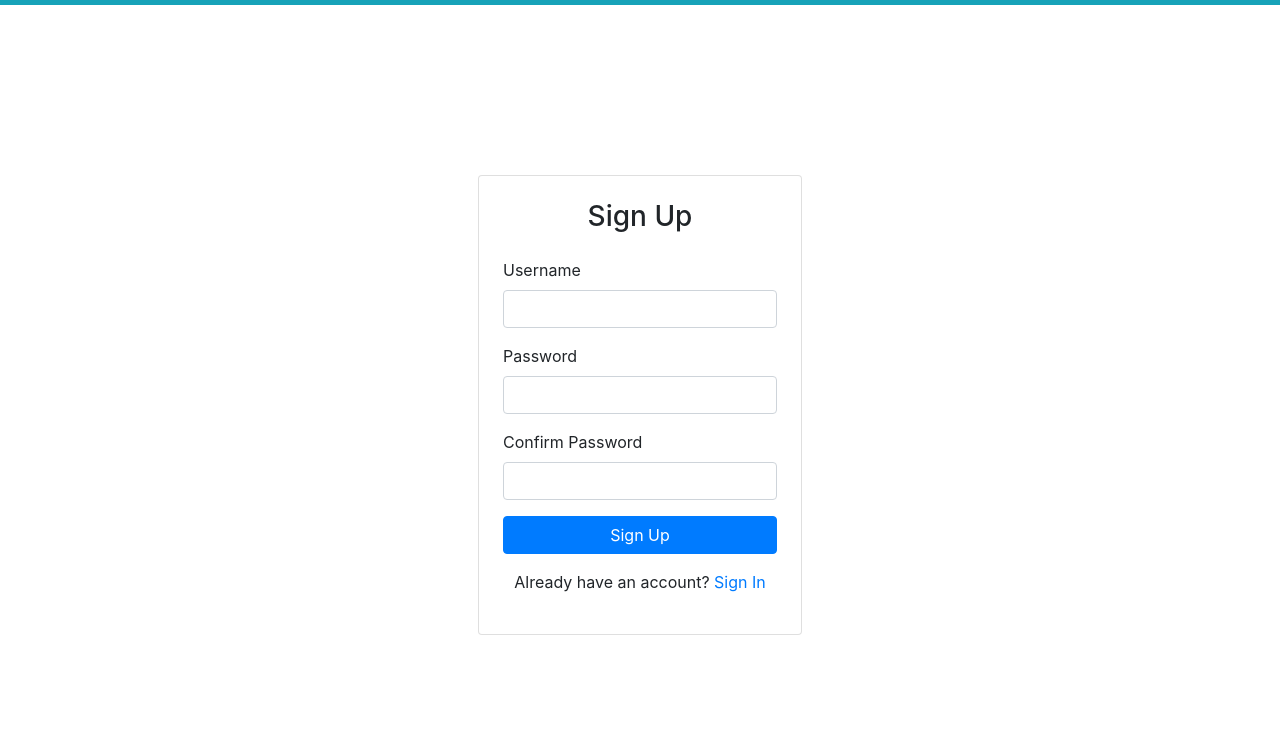
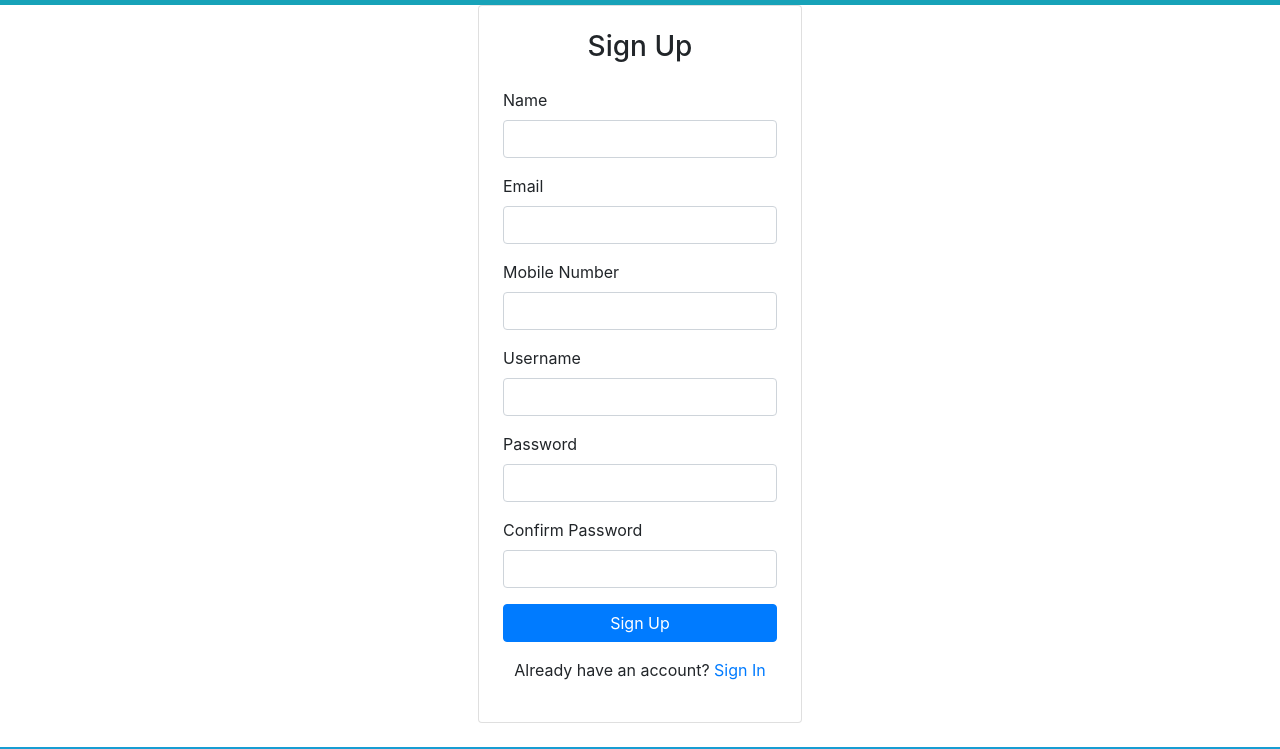
Before and after one commit to sneha1510/online-notes-taker, a plain HTML site: page signup.html in a window 1280 px wide. Shown: the part 51-800 px from the top of the page. Drawn offline with nearby package versions, Linux system fonts and the light colour scheme.

Commit message:
signup form changed

```diff
--- a/signup.html
+++ b/signup.html
@@ -53,12 +53,22 @@
 
 
     <!--signup-->
-
-    <div class="container d-flex align-items-center justify-content-center" style="height: 100vh;">
-
+    <div class="container d-flex align-items-center justify-content-center" >
         <div class="card p-4">
           <h3 class="text-center mb-4">Sign Up</h3>
-          <form>
+          <form id="signupForm">
+            <div class="mb-3">
+              <label for="signupName" class="form-label">Name</label>
+              <input type="text" class="form-control" id="signupName" required>
+            </div>
+            <div class="mb-3">
+              <label for="signupEmail" class="form-label">Email</label>
+              <input type="email" class="form-control" id="signupEmail" required>
+            </div>
+            <div class="mb-3">
+              <label for="signupMobile" class="form-label">Mobile Number</label>
+              <input type="text" class="form-control" id="signupMobile" required>
+            </div>
             <div class="mb-3">
               <label for="signupUsername" class="form-label">Username</label>
               <input type="text" class="form-control" id="signupUsername" required>
@@ -71,12 +81,12 @@
               <label for="confirmPassword" class="form-label">Confirm Password</label>
               <input type="password" class="form-control" id="confirmPassword" required>
             </div>
-            <button type="submit" class="btn btn-primary w-100">Sign Up</button>
+            <button type="button" class="btn btn-primary w-100" onclick="validateSignUpForm()">Sign Up</button>
           </form>
           <p class="text-center mt-3">Already have an account? <a href="signin.html">Sign In</a></p>
         </div>
+      </div>
 
-      </div>
 
     <!--signup close-->
 
```
